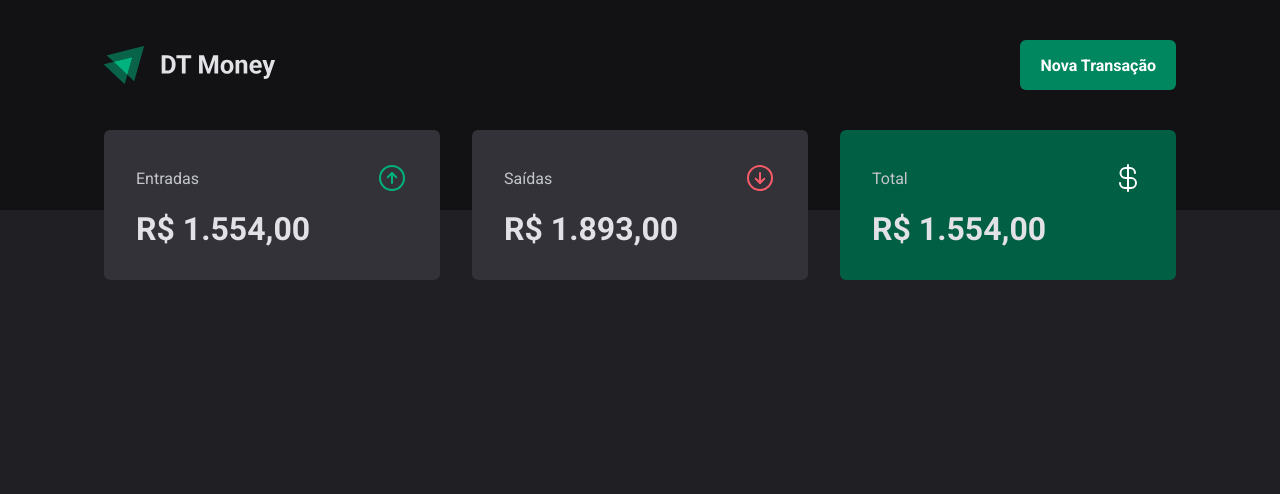
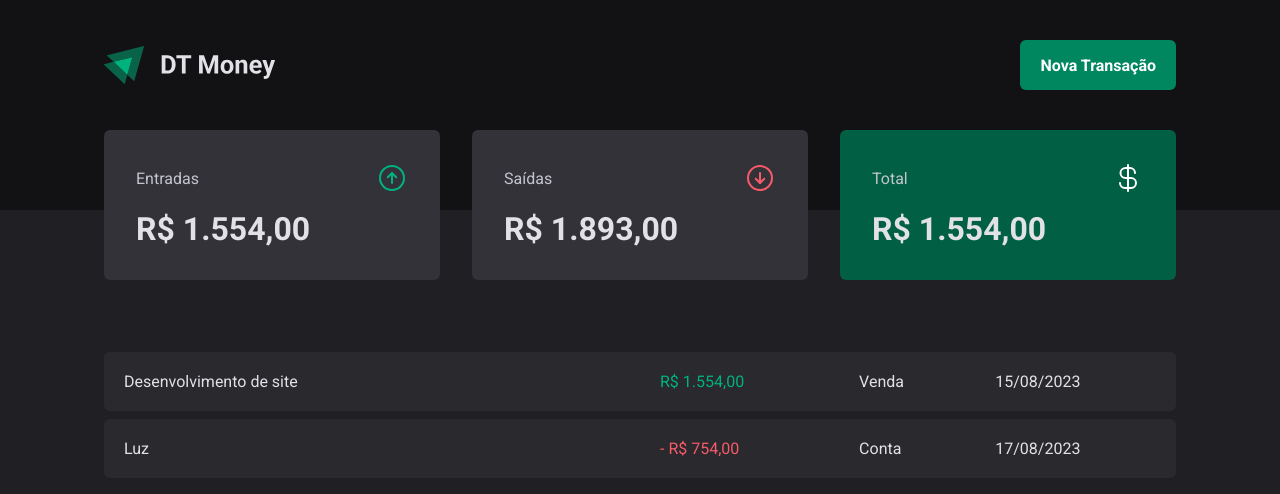
Before and after one commit to Ronald-Joaquim/DTmoney2.0, a React (Vite) app: page / in a window 1280 px wide. Shown: the top 494 px of the page. Built offline with nearby package versions, Linux system fonts and the light colour scheme.

Commit message:
Tabela de Transações

```diff
--- a/src/pages/Transactions/index.tsx
+++ b/src/pages/Transactions/index.tsx
@@ -1,11 +1,39 @@
 import { Header } from "../../components/Header";
 import { Summary } from "../../components/Summary";
+import {
+  PriceHighlight,
+  TransactionsContainer,
+  TransactionsTable,
+} from "./styles";
 
 export function Transactions() {
   return (
     <div>
       <Header />
       <Summary />
+
+      <TransactionsContainer>
+        <TransactionsTable>
+          <tbody>
+            <tr>
+              <td width={"50%"}>Desenvolvimento de site</td>
+              <td>
+                <PriceHighlight variant="income">R$ 1.554,00</PriceHighlight>
+              </td>
+              <td>Venda</td>
+              <td>15/08/2023</td>
+            </tr>
+            <tr>
+              <td width={"50%"}>Luz</td>
+              <td>
+                <PriceHighlight variant="outcome">- R$ 754,00</PriceHighlight>
+              </td>
+              <td>Conta</td>
+              <td>17/08/2023</td>
+            </tr>
+          </tbody>
+        </TransactionsTable>
+      </TransactionsContainer>
     </div>
   );
 }
--- a/src/pages/Transactions/styles.ts
+++ b/src/pages/Transactions/styles.ts
@@ -0,0 +1,41 @@
+import { styled } from "styled-components";
+
+export const TransactionsContainer = styled.main`
+  width: 100%;
+  max-width: 1120px;
+  margin: 4rem auto 0;
+  padding: 0 1.5rem;
+`;
+
+export const TransactionsTable = styled.table`
+  width: 100%;
+  border-collapse: separate;
+  border-spacing: 0 0.5rem;
+  /* margin-top: 1.5rem; */
+
+  td {
+    padding: 1.25rem;
+    background: ${(props) => props.theme["gray-700"]};
+
+    &:first-child {
+      border-top-left-radius: 6px;
+      border-bottom-left-radius: 6px;
+    }
+
+    &:last-child {
+      border-top-right-radius: 6px;
+      border-bottom-right-radius: 6px;
+    }
+  }
+`;
+
+interface PriceHighlightProps {
+  variant: "income" | "outcome";
+}
+
+export const PriceHighlight = styled.span<PriceHighlightProps>`
+  color: ${(props) =>
+    props.variant === "income"
+      ? props.theme["green-300"]
+      : props.theme["red-300"]};
+`;
```
